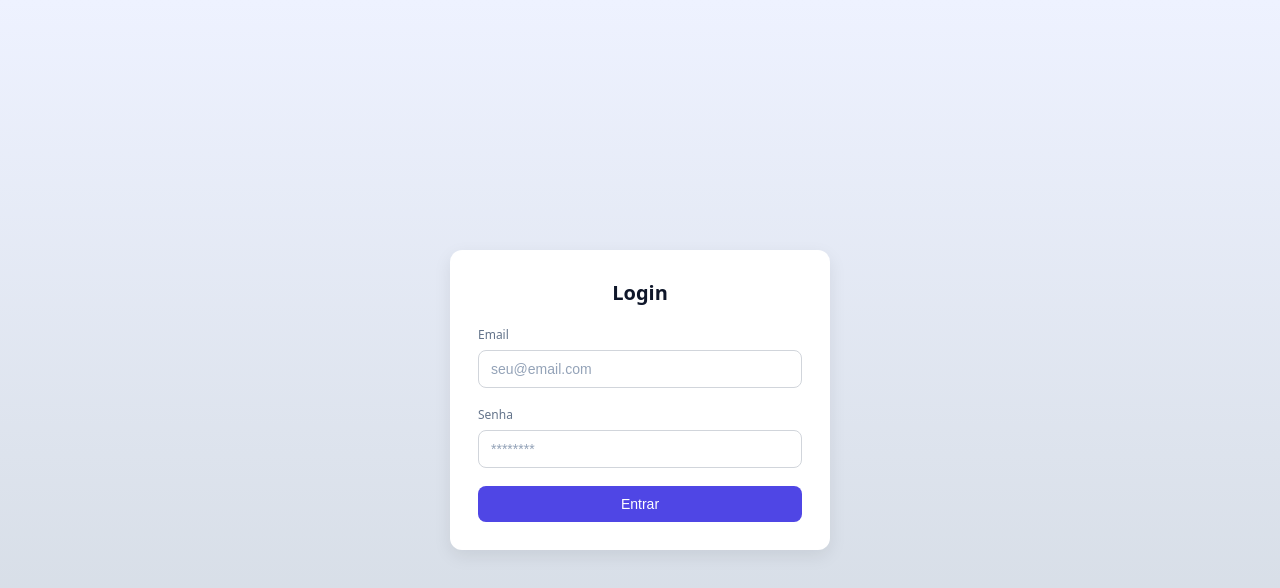
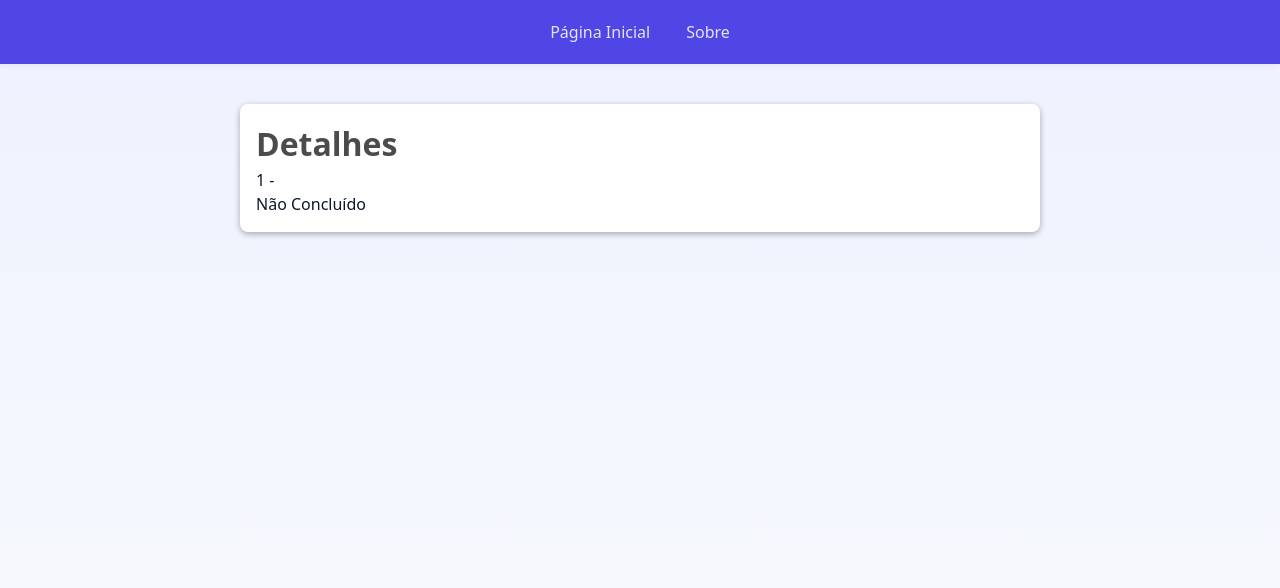
Before and after one commit to gustavocamalionti/react-course, a React (Vite) app: page /detalhe/1 in a window 1280 px wide. Shown: the top 588 px of the page. Built offline with nearby package versions, Linux system fonts and the light colour scheme; no server answers; what miragejs would draw is missing.

Commit message:
fix: logic in Detail

```diff
--- a/src/App.tsx
+++ b/src/App.tsx
@@ -9,7 +9,7 @@ import { Detail } from './pages/Detail';
 import { Login } from './pages/public/Login';
 
 export function App() {
-  const isAuthenticated = false;
+  const isAuthenticated = true;
   return (
     <BrowserRouter>
       {isAuthenticated && (
--- a/src/pages/Detail.tsx
+++ b/src/pages/Detail.tsx
@@ -5,19 +5,23 @@ import { useEffect, useState } from 'react';
 import { TodoAPI, type ITodo } from '../shared/services/api/TodoAPI';
 
 export const Detail = () => {
-  const { id } = useParams();
+  const { id } = useParams<{ id: string }>();
   const [searchParams] = useSearchParams();
 
-  const [todo, setTodo] = useState<ITodo[]>([]);
+  const [todo, setTodo] = useState<ITodo>();
 
   useEffect(() => {
+    if (!id) return;
+
     TodoAPI.findById(id).then((data) => {
       setTodo(data);
     });
   }, []);
   return (
     <PageLayout title="Detalhes">
-      Detail{id} {searchParams.get('filter')}
+      {id} - {searchParams.get('filter')}
+      {todo?.label} <br />
+      {todo?.complete ? 'Concluído' : 'Não Concluído'} <br />
     </PageLayout>
   );
 };
```
